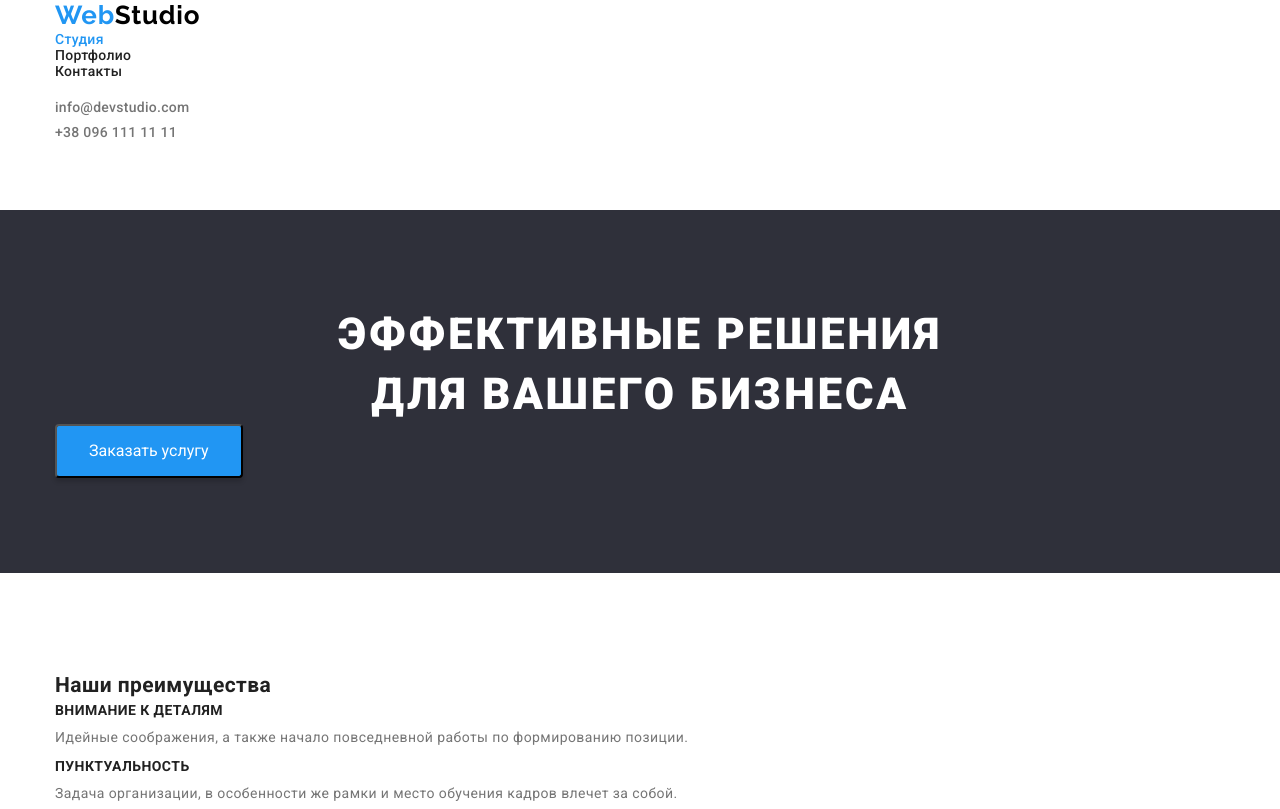
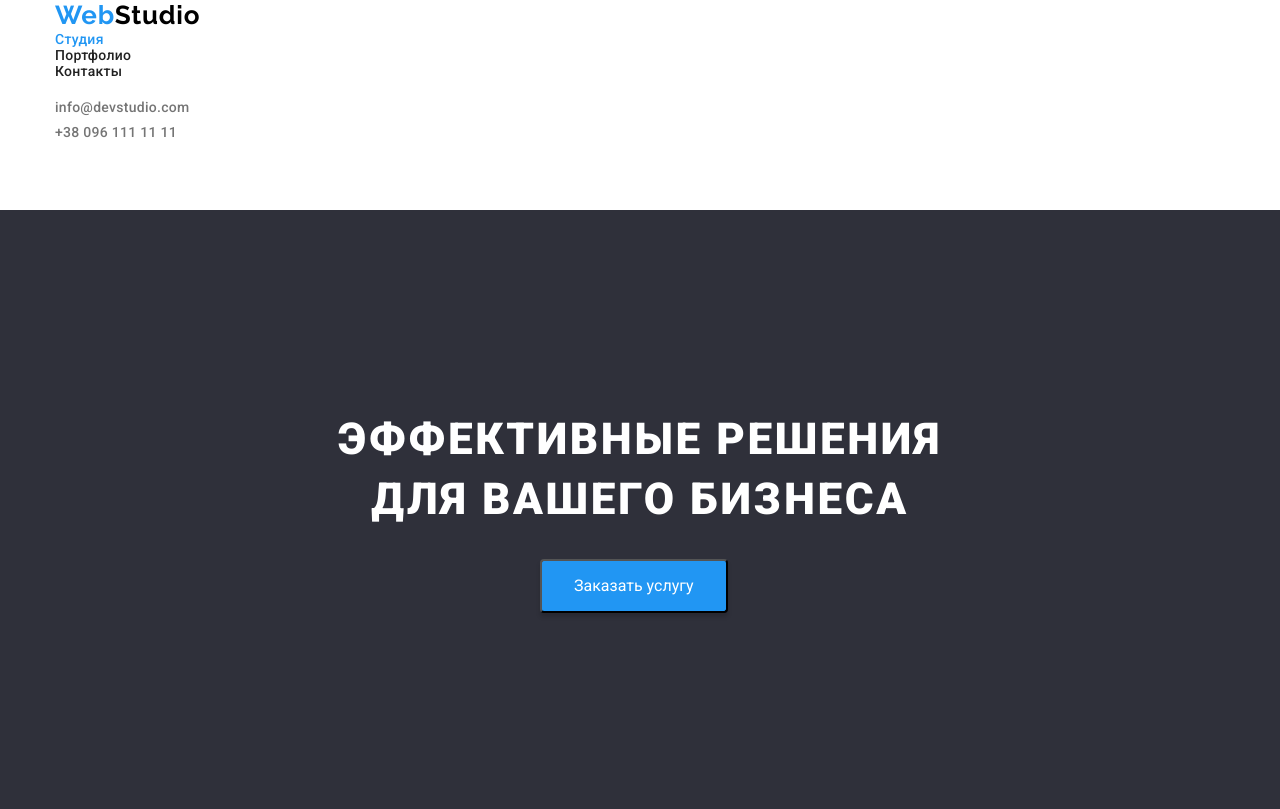
Before and after one commit to Vlad-Yavizhyn/goit-markup-hw-03., a plain HTML site: page index.html in a window 1280 px wide. Shown: the top 809 px of the page. Drawn offline with nearby package versions, Linux system fonts and the light colour scheme.

Commit message:
hero fixed

```diff
--- a/css/styles.css
+++ b/css/styles.css
@@ -133,6 +133,7 @@ a {
   letter-spacing: 0.06em;
   text-transform: uppercase;
   color: var(--tertiary-text-color);
+  padding-top: 105px;
 }
 
 .hero-button {
@@ -147,6 +148,7 @@ a {
 
   border-radius: 4px;
   padding: 10px 32px;
+  margin: 30px 485px 105px 485px;
 }
 
 /* benefits */
```
